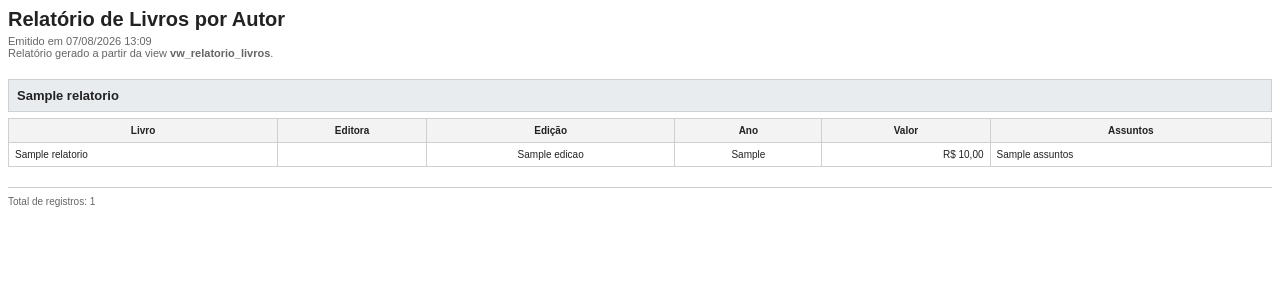
After one commit to landoweb/teste-tecnico-symfony-livros, a Symfony app: template templates/relatorio/pdf.html.twig in a window 1280 px wide. The commit adds this page. Shown: the top 300 px of the page. Run offline with Twig, Linux system fonts and the light colour scheme; the template is opened without the code that fills it: most values are stand-ins (such as "Sample title", 1, 10 or a date in 2020); some libraries are stand-ins or nearby versions.

Commit message:
Implementa relatório por autor utilizando View SQL e exportação em PDF

```diff
--- a/composer.json
+++ b/composer.json
@@ -10,6 +10,7 @@
         "doctrine/doctrine-bundle": "^3.3",
         "doctrine/doctrine-migrations-bundle": "^4.0",
         "doctrine/orm": "^3.6",
+        "dompdf/dompdf": "^3.1",
         "phpdocumentor/reflection-docblock": "^6.0",
         "phpstan/phpdoc-parser": "^2.3",
         "symfony/asset": "7.4.*",
--- a/templates/base.html.twig
+++ b/templates/base.html.twig
@@ -88,7 +88,7 @@
                 </li>
 
                 <li class="nav-item">
-                    <a class="nav-link" href="#">
+                    <a class="nav-link" href="{{ path('app_relatorio') }}">
                         <i class="bi bi-bar-chart me-1"></i>
                         Relatório
                     </a>
@@ -101,7 +101,7 @@
     </div>
 </nav>
 
-<main class="container py-4">
+<main class="container-xl py-4">
 
     {% for type, messages in app.flashes %}
         {% for message in messages %}
--- /dev/null
+++ b/templates/relatorio/pdf.html.twig
@@ -0,0 +1,157 @@
+<!DOCTYPE html>
+<html lang="pt-BR">
+
+<head>
+    <meta charset="UTF-8">
+
+    <title>Relatório de Livros por Autor</title>
+
+    <style>
+        body {
+            font-family: Arial, Helvetica, sans-serif;
+            font-size: 11px;
+            color: #222;
+        }
+
+        h1 {
+            margin: 0;
+            font-size: 20px;
+        }
+
+        .subtitle {
+            margin-top: 4px;
+            margin-bottom: 20px;
+            color: #666;
+            font-size: 11px;
+        }
+
+        .autor {
+            margin-top: 18px;
+            margin-bottom: 6px;
+            padding: 8px;
+            background: #e9ecef;
+            font-size: 13px;
+            font-weight: bold;
+            border: 1px solid #d0d0d0;
+        }
+
+        table {
+            width: 100%;
+            border-collapse: collapse;
+            margin-bottom: 18px;
+            font-size: 10px;
+        }
+
+        th,
+        td {
+            border: 1px solid #cfcfcf;
+            padding: 6px;
+            vertical-align: top;
+        }
+
+        th {
+            background: #f3f3f3;
+            font-weight: bold;
+        }
+
+        .center {
+            text-align: center;
+        }
+
+        .right {
+            text-align: right;
+            white-space: nowrap;
+        }
+
+        .footer {
+            margin-top: 20px;
+            padding-top: 8px;
+            border-top: 1px solid #ccc;
+            font-size: 10px;
+            color: #666;
+        }
+    </style>
+</head>
+
+<body>
+
+<h1>Relatório de Livros por Autor</h1>
+
+<p class="subtitle">
+    Emitido em {{ "now"|date("d/m/Y H:i") }}<br>
+    Relatório gerado a partir da view <strong>vw_relatorio_livros</strong>.
+</p>
+
+{% set autorAtual = null %}
+
+{% for item in relatorio %}
+
+    {% if autorAtual != item.autor_nome %}
+
+        {% if autorAtual is not null %}
+                </tbody>
+            </table>
+        {% endif %}
+
+        {% set autorAtual = item.autor_nome %}
+
+        <div class="autor">
+            {{ item.autor_nome }}
+        </div>
+
+        <table>
+
+            <thead>
+                <tr>
+                    <th>Livro</th>
+                    <th>Editora</th>
+                    <th>Edição</th>
+                    <th>Ano</th>
+                    <th>Valor</th>
+                    <th>Assuntos</th>
+                </tr>
+            </thead>
+
+            <tbody>
+
+    {% endif %}
+
+                <tr>
+
+                    <td>{{ item.livro_titulo }}</td>
+
+                    <td>{{ item.editora }}</td>
+
+                    <td class="center">
+                        {{ item.edicao }}
+                    </td>
+
+                    <td class="center">
+                        {{ item.ano_publicacao }}
+                    </td>
+
+                    <td class="right">
+                        R$ {{ item.valor|number_format(2, ',', '.') }}
+                    </td>
+
+                    <td>{{ item.assuntos }}</td>
+
+                </tr>
+
+{% else %}
+
+    <p>Nenhum dado encontrado.</p>
+
+{% endfor %}
+
+{% if autorAtual is not null %}
+        </tbody>
+    </table>
+{% endif %}
+
+<div class="footer">
+    Total de registros: {{ relatorio|length }}
+</div>
+
+</body>
+</html>
```
Also changed, not shown: docs/database/view_relatorio_livros.sql (added, +48 -0 lines), migrations/Version20260807105358.php (added, +63 -0 lines), src/Controller/RelatorioController.php (added, +62 -0 lines), src/Repository/RelatorioRepository.php (added, +35 -0 lines), templates/relatorio/index.html.twig (added, +116 -0 lines), tests/Controller/RelatorioControllerTest.php (added, +16 -0 lines), README.md (added), 1 other file.
